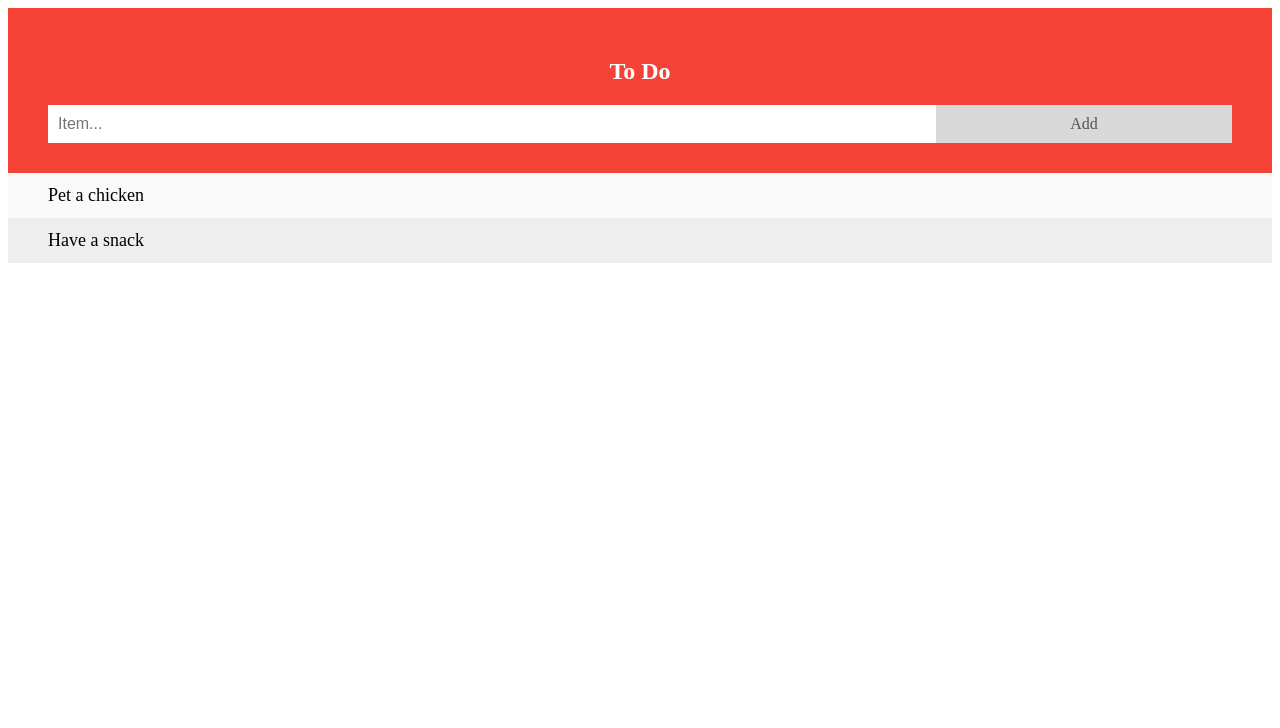
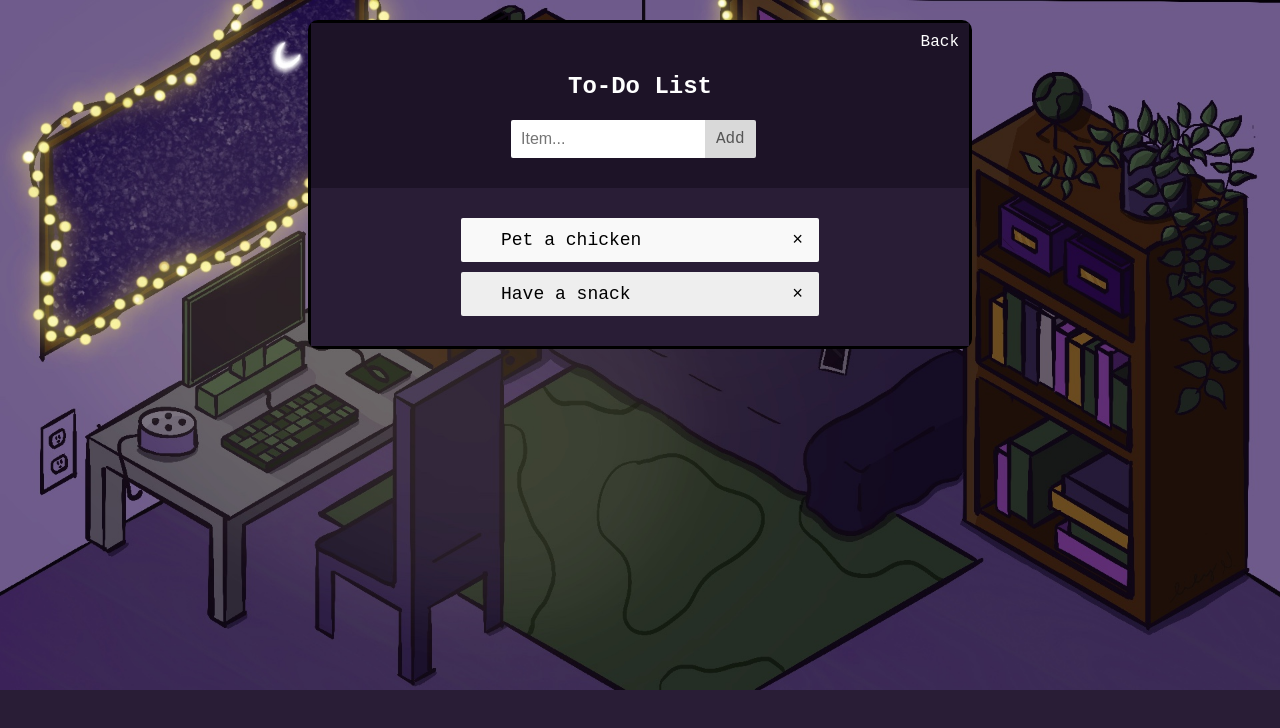
Before and after one commit to lylst3r/startup, a plain HTML site: page todo.html in a window 1280 px wide. Both pictures are taken after a click on the element "Add". Drawn offline with Linux system fonts and the light colour scheme.

Commit message:
todo list

```diff
--- a/todo.css
+++ b/todo.css
@@ -1,9 +1,20 @@
-/*
+
 body {
     background-color: rgb(41, 29, 54);
     background-repeat: no-repeat;
     font-family: 'Courier New', Courier, monospace;
+    background-image: url("main_room.jpg");
+    background-size: cover;
 }
+
+#todoList {
+    margin: 20px 300px;
+    border: 3px solid black;
+    border-radius: 10px;
+}
+
+
+/*
 
 .image_room {
     width: 100%;
@@ -32,9 +43,12 @@ body {
 * {
     box-sizing: border-box;
 }
+
 ul {
     margin: 0;
-    padding: 0;
+    padding: 20px 0px;
+    background:rgb(41, 29, 54);
+    list-style-type: none;
 }
 
 ul li {
@@ -44,6 +58,8 @@ ul li {
     background: #eee;
     font-size: 18px;
     transition: 0.2s;
+    margin: 10px 150px;
+    border-radius: 2px;
 
     -webkit-user-select: none;
     -moz-user-select: none;
@@ -90,8 +106,8 @@ ul li.checked::before {
 }
 
 .header {
-    background-color: #f44336;
-    padding: 30px 40px;
+    background-color: rgb(29, 19, 39);
+    padding: 30px 200px;
     color: white;
     text-align: center;
 }
@@ -105,16 +121,29 @@ ul li.checked::before {
 input {
     margin: 0;
     border: none;
-    border-radius: 0;
+    border-radius: 2px 0px 0px 2px;
     width: 75%;
     padding: 10px;
     float: left;
     font-size: 16px;
 }
 
+.backBtn {
+    float: right;
+    color: white;
+    cursor: pointer;
+    padding: 10px;
+    border-radius: 5px;
+    text-align: center;
+}
+
+.backBtn:hover {
+    background-color: rgb(41, 29, 54);
+}
+
 .addBtn {
     padding: 10px;
-    width: 25%;
+    width: 20%;
     background: #d9d9d9;
     color: #555;
     float: left;
@@ -122,7 +151,7 @@ input {
     font-size: 16px;
     cursor: pointer;
     transition: 0.3s;
-    border-radius: 0;
+    border-radius: 0px 2px 2px 0px;
 }
 
 .addBtn:hover {
--- a/todo.html
+++ b/todo.html
@@ -14,8 +14,13 @@
             </div>
         </div>
     -->
+
+        <div id="todoList">
+            <span onclick="window.location='main.html';" class="backBtn">Back</span>
             <div id="myDIV" class="header">
-            <h2>To Do</h2>
+
+                <h2>To-Do List</h2>
+
                 <input type="text" id="myInput" placeholder="Item...">
                 <span onclick="newElement()" class="addBtn">Add</span>
             </div>
@@ -24,6 +29,7 @@
                 <li>Pet a chicken</li>
                 <li>Have a snack</li>
             </ul>
+        </div>
 
         <script src="todo.js"></script>
     </body>
--- a/todo.js
+++ b/todo.js
@@ -1,2 +1,51 @@
 var myNodelist = document.getElementsByTagName("LI");
 var i;
+for (i = 0; i < myNodelist.length; i++) {
+    var span = document.createElement("SPAN");
+    var txt = document.createTextNode("\u00D7");
+    span.className = "close";
+    span.appendChild(txt);
+    myNodelist[i].appendChild(span);
+}
+
+var close = document.getElementsByClassName("close");
+var i;
+for (i = 0; i < close.length; i++) {
+    close[i].onclick = function() {
+        var div = this.parentElement;
+        div.style.display = "none";
+    }
+}
+
+var list = document.querySelector('ul');
+list.addEventListener('click', function(ev) {
+    if (ev.target.tagName === 'LI') {
+        ev.target.classList.toggle('checked');
+    }
+}, false);
+
+function newElement() {
+    var li = document.createElement("li");
+    var inputValue = document.getElementById("myInput").value;
+    var t = document.createTextNode(inputValue);
+    li.appendChild(t);
+    if (inputValue === '') {
+        alert("You must write something!");
+    } else {
+        document.getElementById("myUL").appendChild(li);
+    }
+    document.getElementById("myInput").value = "";
+
+    var span = document.createElement("SPAN");
+    var txt = document.createTextNode("\u00D7");
+    span.className = "close";
+    span.appendChild(txt);
+    li.appendChild(span);
+
+    for (i = 0; i < close.length; i++) {
+        close[i].onclick = function() {
+            var div = this.parentElement;
+            div.style.display = "none";
+        }
+    }
+}
```
Also changed, not shown: chat.html (+1 -1 lines). Lines whose indentation alone changed are shown as unchanged.
